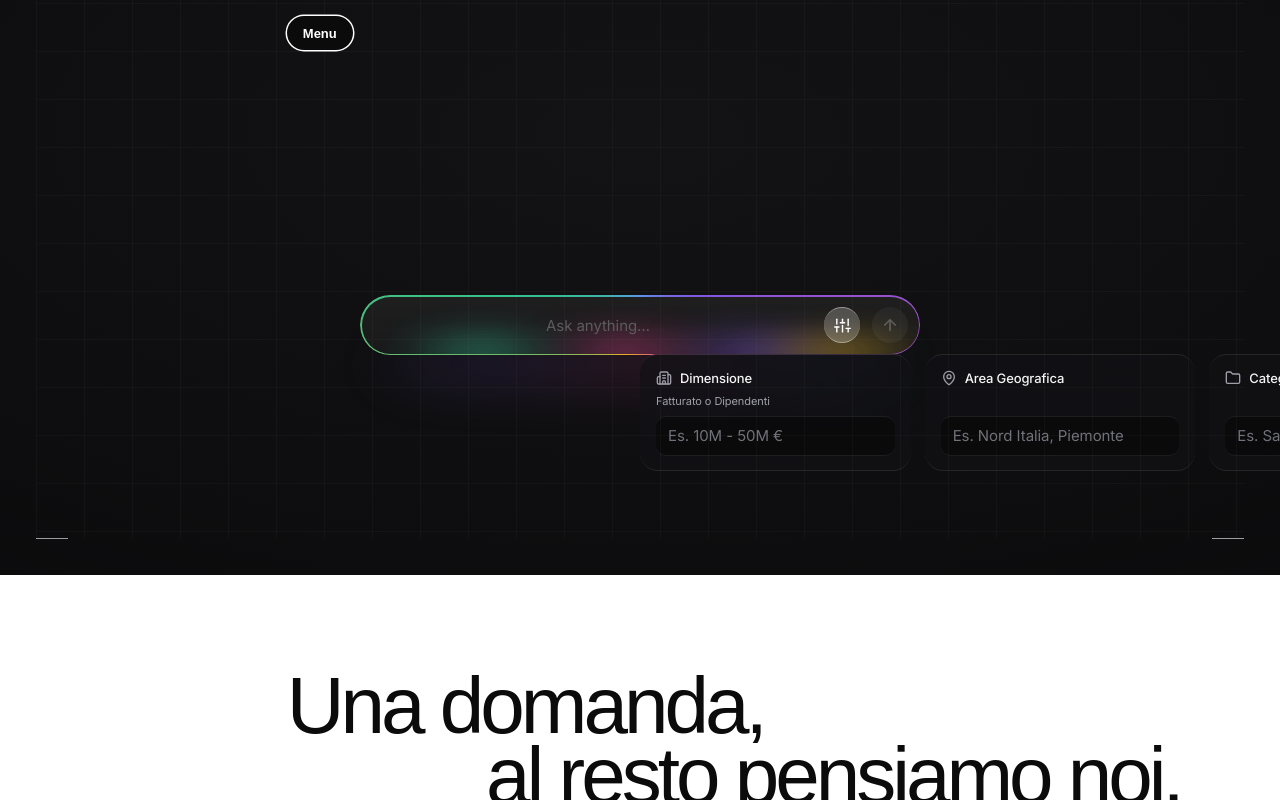
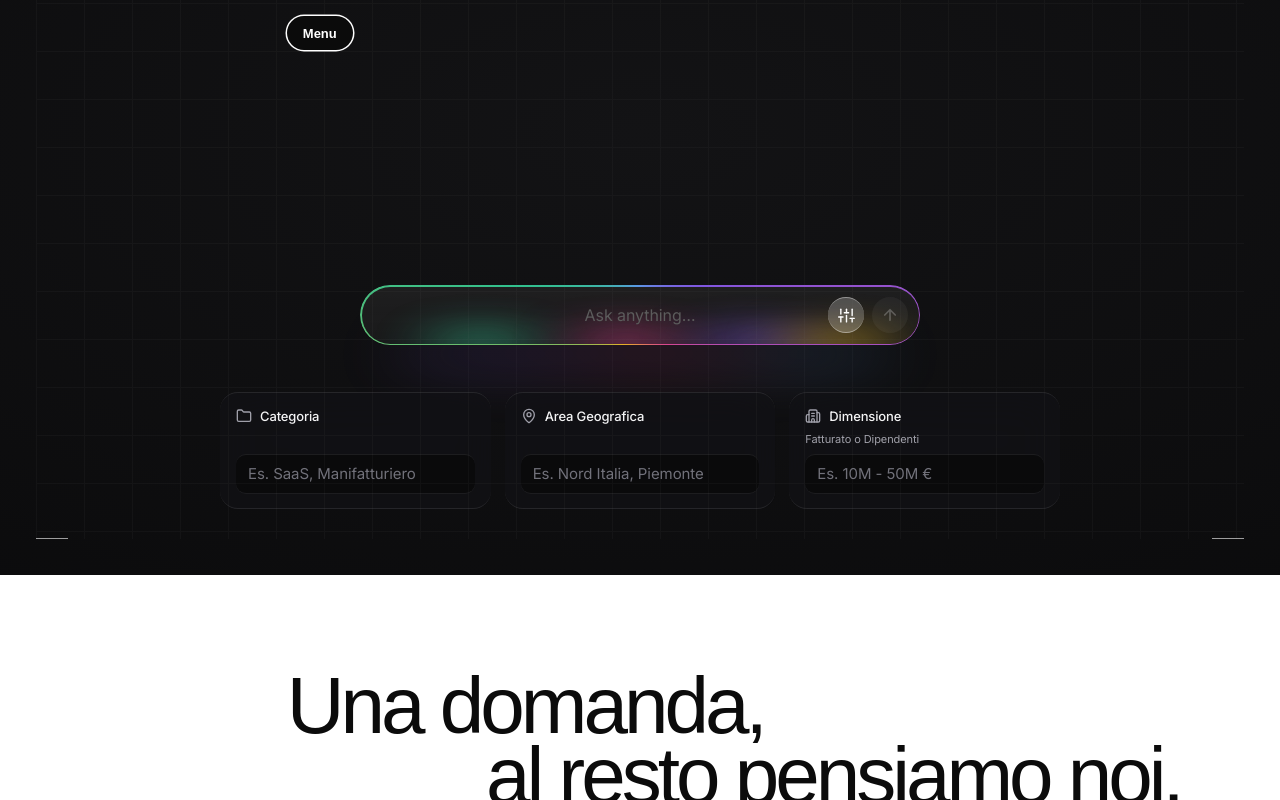
Before and after one commit to Pierfilippo-sini/QualityProject, a Next.js app: page /ui in a window 1280 px wide. Both pictures are taken after a click on the button 842 px from the left and 1425 px from the top of the page. Shown: the part 1025-1825 px from the top of the page. Built offline with nearby package versions, Linux system fonts and the light colour scheme; a web font is replaced by a local one.

Commit message:
fix(ui): center ask anything text in pill and center 3 tabs with Categoria-Area-Dimensione order and extra vertical spacing

```diff
--- a/app/ui/components/MorphOrb.css
+++ b/app/ui/components/MorphOrb.css
@@ -47,17 +47,54 @@
   border-left: none !important;
   border-right: none !important;
 }
+.mo-input {
+  padding: 0 !important;
+  position: absolute;
+  top: 0;
+  right: 0;
+  bottom: 0;
+  left: 0;
+  margin: 0;
+  display: flex;
+  align-items: center;
+  border-radius: inherit;
+  overflow: hidden;
+  opacity: var(--oInput, 1);
+  transform: scale(var(--inScale, 1));
+}
+
 .mo-field {
+  width: 100% !important;
+  height: 100% !important;
+  padding: 0 96px !important;
+  border: 0 !important;
+  outline: none !important;
+  background: transparent !important;
+  font-size: 16px !important;
+  line-height: 1 !important;
+  font-weight: 400 !important;
+  color: var(--text-1) !important;
   caret-color: #ffffff !important;
-  text-align: center;
+  text-align: center !important;
+  box-sizing: border-box !important;
 }
 .mo-field:focus::placeholder {
   opacity: 0 !important;
   color: transparent !important;
 }
-.mo-input {
-  padding: 0 12px 0 24px !important;
+
+.mo-buttons-group {
+  position: absolute;
+  right: 12px;
+  top: 50%;
+  transform: translateY(-50%);
+  display: flex;
+  align-items: center;
+  gap: 8px;
+  z-index: 2;
+  pointer-events: auto;
 }
+
 .mo-send {
   flex: none !important;
   width: 36px !important;
@@ -118,9 +155,8 @@
 
 .mo-params-dropdown {
   position: absolute;
-  left: 50%;
-  top: -20px;
-  transform: translateX(-50%);
+  left: 0;
+  top: 0;
   width: min(840px, calc(100vw - 32px));
   display: grid;
   grid-template-columns: repeat(3, 1fr);
--- a/app/ui/components/MorphOrb.tsx
+++ b/app/ui/components/MorphOrb.tsx
@@ -1033,7 +1033,7 @@ const MorphOrb = React.forwardRef<MorphOrbRef, MorphOrbProps>(function MorphOrb(
           data-params-open={isParamsOpen && phase === "idle" ? "true" : undefined}
           style={
             isParamsOpen && phase === "idle"
-              ? { transform: "translate(-50%, calc(-50% - 75px))" }
+              ? { transform: "translate(-50%, calc(-50% - 85px))" }
               : undefined
           }
         >
@@ -1064,6 +1064,7 @@ const MorphOrb = React.forwardRef<MorphOrbRef, MorphOrbProps>(function MorphOrb(
               onChange={onChange}
               onKeyDown={onKeyDown}
             />
+            <div className="mo-buttons-group">
               {/* PARAMETERS TOGGLE BUTTON */}
               <button
                 type="button"
@@ -1120,6 +1121,7 @@ const MorphOrb = React.forwardRef<MorphOrbRef, MorphOrbProps>(function MorphOrb(
                 </svg>
               </button>
             </div>
+          </div>
 
           <canvas className="mo-orb" ref={canvasRef} aria-hidden="true" />
           <div className="mo-pulse" ref={pulseRef} aria-hidden="true" />
@@ -1139,36 +1141,42 @@ const MorphOrb = React.forwardRef<MorphOrbRef, MorphOrbProps>(function MorphOrb(
           </div>
         </div>
 
-        {/* 3 PARAMETERS BOXES DROPDOWN */}
+        {/* 3 PARAMETERS BOXES DROPDOWN (ORDINE: Categoria, Area Geografica, Dimensione) */}
         <AnimatePresence>
           {isParamsOpen && phase === "idle" && (
             <motion.div
               key="mo-params-dropdown"
               className="mo-params-dropdown"
-              initial={{ opacity: 0, y: -45, scale: 0.98 }}
-              animate={{ opacity: 1, y: -26, scale: 1 }}
+              initial={{ opacity: 0, x: "-50%", y: -30, scale: 0.98 }}
+              animate={{ opacity: 1, x: "-50%", y: -8, scale: 1 }}
               exit={{
                 opacity: 0,
-                y: -45,
+                x: "-50%",
+                y: -30,
                 scale: 0.98,
                 transition: { duration: 0.15 },
               }}
               transition={{ duration: 0.28, ease: [0.22, 1, 0.36, 1] }}
             >
-              {/* Box 1: Dimensione */}
+              {/* Tab 1: Categoria */}
               <div className="mo-param-box">
                 <div className="mo-param-head">
-                  <Building2 className="w-4 h-4 text-zinc-400" />
-                  <span className="mo-param-title">Dimensione</span>
+                  <Folder className="w-4 h-4 text-zinc-400" />
+                  <span className="mo-param-title">Categoria</span>
                 </div>
-                <span className="mo-param-subtitle">Fatturato o Dipendenti</span>
+                <span
+                  className="mo-param-subtitle mo-param-subtitle--empty"
+                  aria-hidden="true"
+                >
+                  &nbsp;
+                </span>
                 <input
                   type="text"
                   className="mo-param-input"
-                  placeholder="Es. 10M - 50M €"
-                  value={params.dimensione}
+                  placeholder="Es. SaaS, Manifatturiero"
+                  value={params.categoria}
                   onChange={(e) =>
-                    setParams((p) => ({ ...p, dimensione: e.target.value }))
+                    setParams((p) => ({ ...p, categoria: e.target.value }))
                   }
                   onKeyDown={(e) => {
                     if (e.key === "Enter") {
@@ -1179,7 +1187,7 @@ const MorphOrb = React.forwardRef<MorphOrbRef, MorphOrbProps>(function MorphOrb(
                 />
               </div>
 
-              {/* Box 2: Area Geografica */}
+              {/* Tab 2: Area Geografica */}
               <div className="mo-param-box">
                 <div className="mo-param-head">
                   <MapPin className="w-4 h-4 text-zinc-400" />
@@ -1208,25 +1216,20 @@ const MorphOrb = React.forwardRef<MorphOrbRef, MorphOrbProps>(function MorphOrb(
                 />
               </div>
 
-              {/* Box 3: Categoria */}
+              {/* Tab 3: Dimensione */}
               <div className="mo-param-box">
                 <div className="mo-param-head">
-                  <Folder className="w-4 h-4 text-zinc-400" />
-                  <span className="mo-param-title">Categoria</span>
+                  <Building2 className="w-4 h-4 text-zinc-400" />
+                  <span className="mo-param-title">Dimensione</span>
                 </div>
-                <span
-                  className="mo-param-subtitle mo-param-subtitle--empty"
-                  aria-hidden="true"
-                >
-                  &nbsp;
-                </span>
+                <span className="mo-param-subtitle">Fatturato o Dipendenti</span>
                 <input
                   type="text"
                   className="mo-param-input"
-                  placeholder="Es. SaaS, Manifatturiero"
-                  value={params.categoria}
+                  placeholder="Es. 10M - 50M €"
+                  value={params.dimensione}
                   onChange={(e) =>
-                    setParams((p) => ({ ...p, categoria: e.target.value }))
+                    setParams((p) => ({ ...p, dimensione: e.target.value }))
                   }
                   onKeyDown={(e) => {
                     if (e.key === "Enter") {
```
Lines whose indentation alone changed are shown as unchanged.
